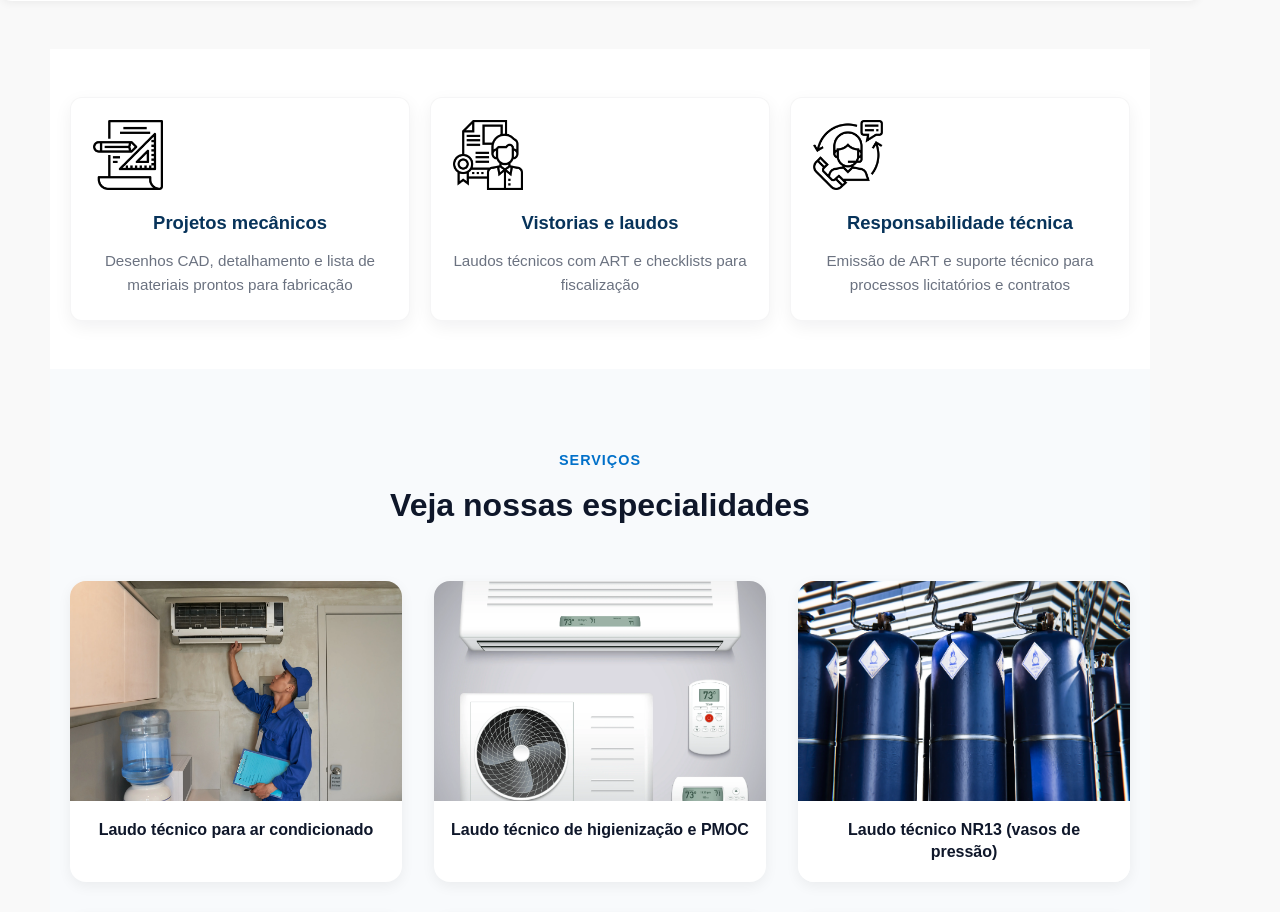
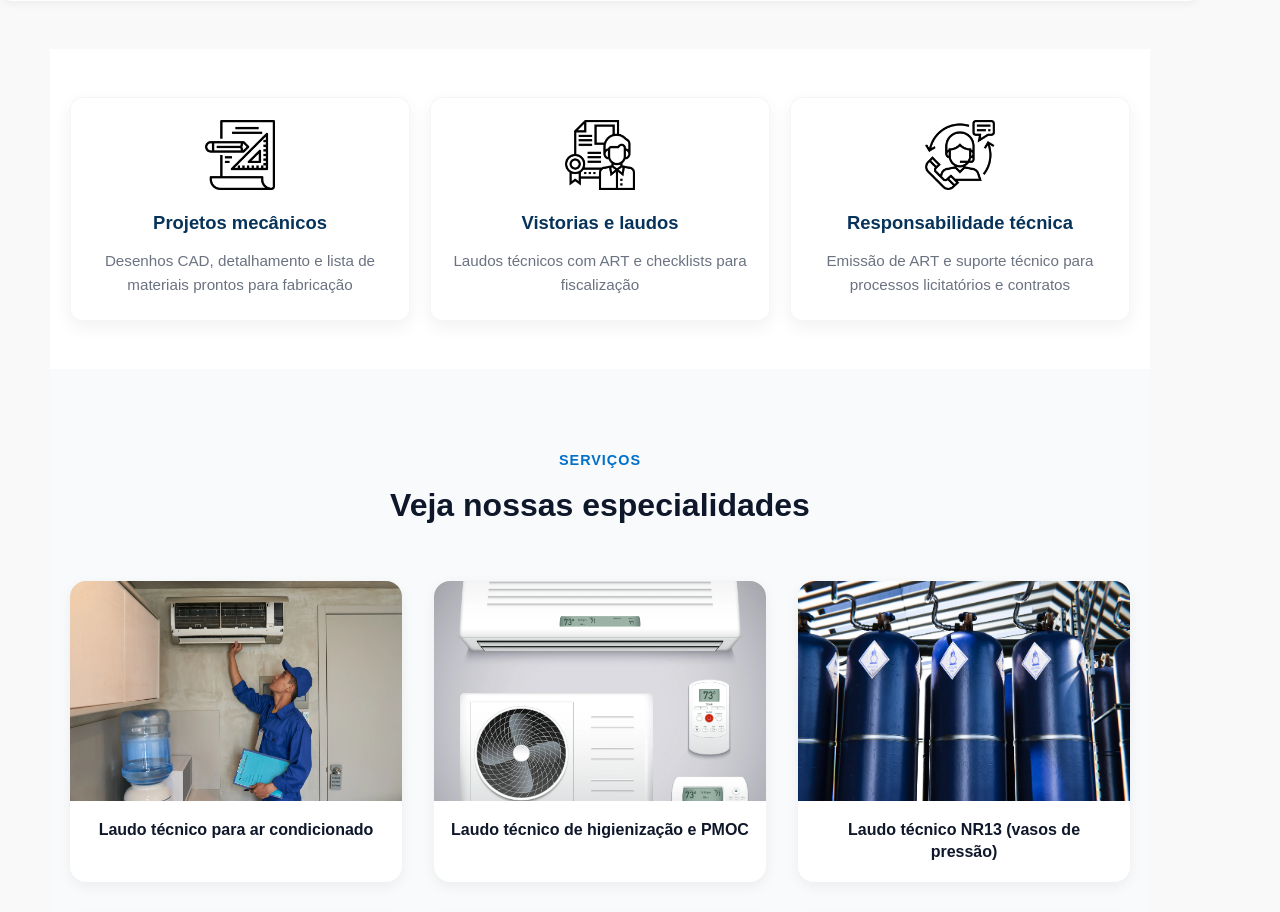
Before and after one commit to tiagobq/site-engenharia-tiago, a React (Vite) app in the folder site-engenharia-tiago/: page / in a window 1280 px wide. Shown: the part 1100-2012 px from the top of the page. Built offline with nearby package versions, Linux system fonts and the light colour scheme.

Commit message:
Update home.css

```diff
--- a/site-engenharia-tiago/src/home.css
+++ b/site-engenharia-tiago/src/home.css
@@ -54,6 +54,12 @@
   .service-card { background:#fff; border-radius:12px; padding:22px; text-align:center; box-shadow:0 6px 18px rgba(2,6,23,0.06); transition:transform .18s; }
   .service-card:hover { transform: translateY(-6px); }
   .service-icon { width:56px; height:56px; margin-bottom:12px; }
+  .service-icon {
+  width: 56px;
+  height: 56px;
+  margin: 0 auto 12px auto;
+  display: block;
+}
 
   /* ESPECIALIDADES 3x2 */
   .especialidades-section { padding: 56px 0; background: white; text-align:center; }
```
